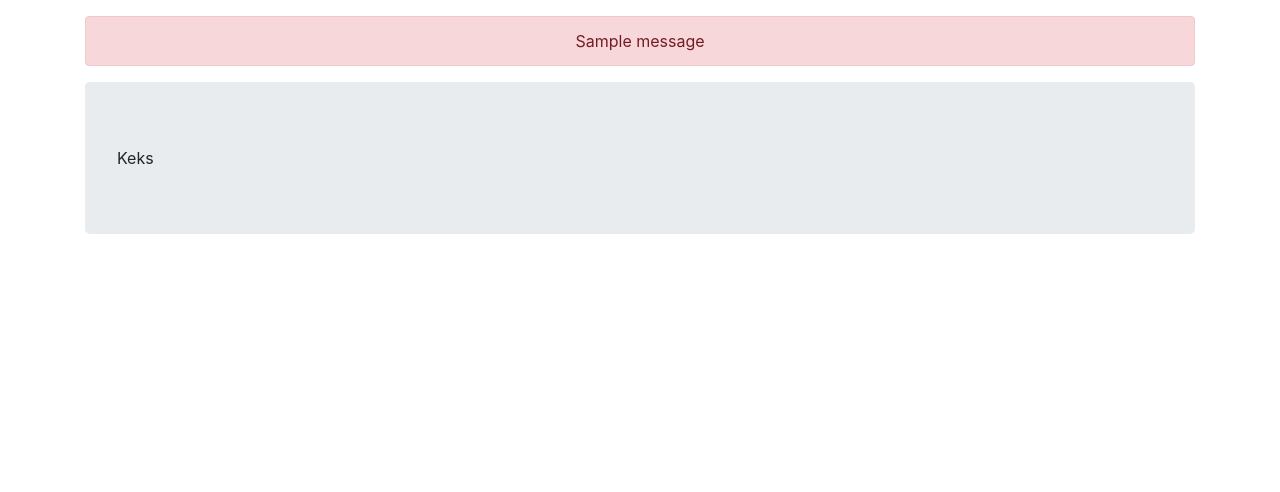
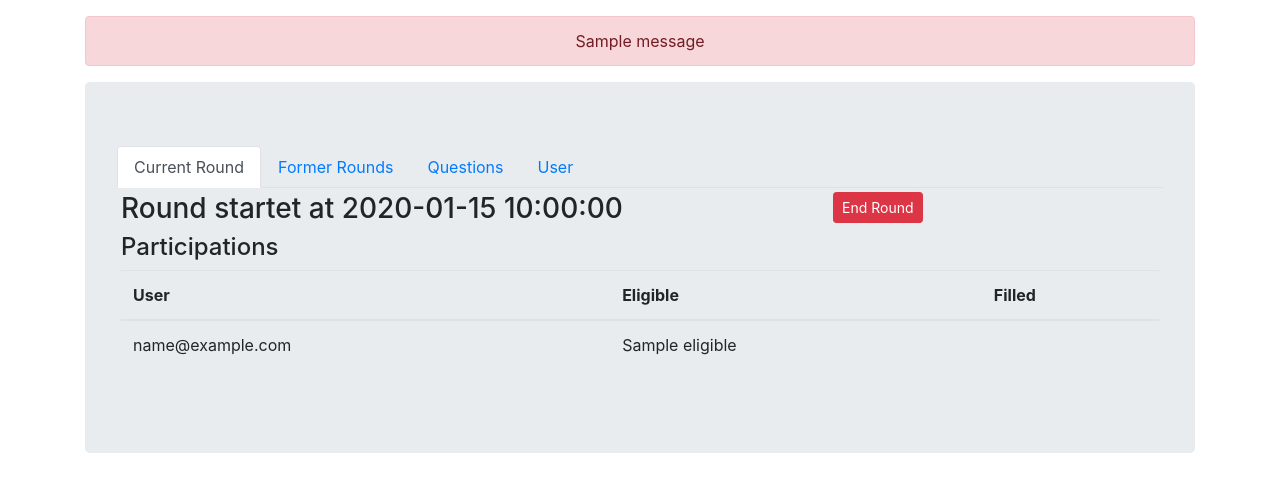
Before and after one commit to NemoNessuno/SecretSanta, a Flask app: template templates/admin.html in a window 1280 px wide. Shown: the part 34-526 px from the top of the page. Run offline with Flask 2, Linux system fonts and the light colour scheme; the template is opened without the code that fills it: most values are stand-ins (such as "Sample title", 1, 10 or a date in 2020); one stand-in notice (Sample message) is shown; parts of the project's set-up code (start-up, migrations or seed data) failed here and were passed over; some libraries are stand-ins or nearby versions.

Commit message:
Admin Page

```diff
--- a/main.py
+++ b/main.py
@@ -1,13 +1,15 @@
+from functools import wraps
+from itertools import ifilter
 from random import shuffle
 
-from flask import Flask, render_template, redirect, url_for, flash
+from flask import Flask, render_template, redirect, url_for, flash, request
 from flask_babel import Babel, gettext
 from flask_login import LoginManager, login_required, \
     login_user, logout_user, current_user
 
 from db_handler import db_session
 from forms import LoginForm, SignUpForm
-from models import User, Round, Participation
+from models import User, Round, Participation, Question, Description
 
 # Initialize the base app and load the config
 app = Flask(__name__)
@@ -36,6 +38,16 @@
     return redirect(url_for('login'))
 
 
+def admin_required(func):
+    @wraps(func)
+    def decorated_view(*args, **kwargs):
+        if not current_user.is_admin():
+            return unauthorized()
+        return func(*args, **kwargs)
+
+    return decorated_view
+
+
 @app.route("/logout")
 def logout():
     logout_user()
@@ -62,18 +74,75 @@
 @app.route("/", methods=['GET', 'POST'])
 @login_required
 def index():
-    cur_rounds = db_session.query(Round).filter(Round.running).all()
+    cur_rounds = get_cur_round()
     if len(cur_rounds) > 0:
-        participation = db_session.query(Participation).filter(Participation.round_id == cur_rounds[0].id)
+        participations = db_session.query(Participation).filter(Participation.round_id == cur_rounds[0].id).all()
+        if not any([participation.description.user_id == current_user.email for participation in participations]):
+            db_session.add(
+                Participation(
+                    cur_round=cur_rounds[0],
+                    description=Description(
+                        user=current_user)
+                ))
+            db_session.commit()
     else:
         flash(gettext("There is currently no active round!"))
     return render_template('index.html', active=0)
 
 
+def get_cur_round():
+    cur_rounds = db_session.query(Round).filter(Round.running).all()
+    return cur_rounds
+
+
 @app.route("/admin")
+@admin_required
 @login_required
 def admin():
-    return render_template('admin.html', active=-1)
+    rounds = db_session.query(Round).all()
+    questions = db_session.query(Question).all()
+    users = db_session.query(User).all()
+    current_round = next(ifilter(lambda cur_round: cur_round.running, rounds), None)
+
+    participations = []
+    if current_round is not None:
+        participations = db_session.query(Participation).filter(Participation.round_id == current_round.id).all()
+
+    return render_template('admin.html', active=2,
+                           rounds=rounds,
+                           participations=participations,
+                           current_round=current_round,
+                           questions=questions,
+                           users=users)
+
+
+@app.route("/add_round")
+@admin_required
+@login_required
+def add_round():
+    if len(get_cur_round()) < 1:
+        db_session.add(Round())
+        db_session.commit()
+
+    return redirect(url_for('admin'))
+
+
+@app.route("/edit_user")
+@admin_required
+@login_required
+def edit_user():
+    action = request.args.get('action')
+    user = db_session.query(User).filter(User.email == request.args.get('mail'))[0]
+
+    if user.email != current_user.email:
+        if action == 'admin':
+            user.admin = not user.admin
+            db_session.commit()
+        elif action == 'delete':
+            db_session.delete(user)
+            db_session.commit()
+
+    return redirect(url_for('admin'))
 
 
 @app.route("/description")
@@ -100,6 +169,7 @@
         user = User()
         user.email = form.email.data
         user.password = form.password.data
+        user.admin = len(db_session.query(User).all()) < 1
         user.authenticated = True
         db_session.add(user)
         db_session.commit()
--- a/templates/admin.html
+++ b/templates/admin.html
@@ -1,5 +1,107 @@
 {% extends "layout.html" %}
 {% block title %} {{_('Admin')}} {% endblock %}
 {% block content %}
-Keks
+<!-- Nav tabs -->
+<ul class="nav nav-tabs" role="tablist">
+  <li class="nav-item">
+    <a class="nav-link active" data-toggle="tab" href="#current" role="tab">Current Round</a>
+  </li>
+  <li class="nav-item">
+    <a class="nav-link" data-toggle="tab" href="#former" role="tab">Former Rounds</a>
+  </li>
+  <li class="nav-item">
+    <a class="nav-link" data-toggle="tab" href="#questions" role="tab">Questions</a>
+  </li>
+  <li class="nav-item">
+    <a class="nav-link" data-toggle="tab" href="#user" role="tab">User</a>
+  </li>
+</ul>
+
+<!-- Tab panes -->
+<div class="tab-content p-1">
+  <div class="tab-pane active" id="current" role="tabpanel">
+    <div class="row">
+      <div class="col-8">
+        {% if current_round is not none%}
+        <h3>Round startet at {{ current_round.created_at }}</h3>
+      </div>
+      <div class="col-4">
+        <a class="btn btn-danger btn-sm" href="/add_round" role="button">End Round</a>
+      </div>
+    </div>
+    <div class="row">
+      <div class="col"><h4>Participations</h4></div>
+    </div>
+    <div class="row">
+      <div class="col">
+        <table class="table table-hover">
+          <thead class="thead-default">
+          <tr>
+            <th>User</th>
+            <th>Eligible</th>
+            <th>Filled</th>
+          </tr>
+          </thead>
+          <tbody>
+          {% for participation in participations%}
+          <tr>
+            <td>
+              {{ participation.description.user.email }}
+            </td>
+            <td>
+              {{ participation.eligible }}
+            </td>
+            <td>
+              {{ participation.description.is_filled() }}
+            </td>
+          </tr>
+          {% endfor %}
+          </tbody>
+        </table>
+      </div>
+    </div>
+    {% else %}
+    <p>There is currently no active round!</p>
+    <div class="row">
+      <div class="col">
+        <a class="btn btn-success btn-sm" href="/add_round" role="button">Add Round</a>
+      </div>
+    </div>
+    {% endif %}
+  </div>
+  <div class="tab-pane" id="former" role="tabpanel">{{rounds}}</div>
+  <div class="tab-pane" id="questions" role="tabpanel">{{questions}}</div>
+  <div class="tab-pane" id="user" role="tabpanel">
+    <table class="table table-hover">
+      <thead class="thead-default">
+      <tr>
+        <th>Id</th>
+        <th>Admin</th>
+        <th><p>&nbsp;</p></th>
+      </tr>
+      </thead>
+      <tbody>
+      {% for user in users%}
+      <tr>
+        <td>{{ user.email }}</td>
+        <td>
+          <a class="btn btn-{% if user.admin %}danger{% else %}success{% endif %} btn-sm"
+             href="/edit_user?action=admin&mail={{user.email}}"
+             role="button">
+            Toggle Admin
+          </a>
+        </td>
+        <td>
+          <a class="btn btn-danger btn-sm"
+             href="/edit_user?action=delete&mail={{user.email}}"
+             role="button">
+            Remove User
+          </a>
+        </td>
+      </tr>
+      {% endfor %}
+      </tbody>
+    </table>
+  </div>
+</div>
 {% endblock %}
--- a/templates/layout.html
+++ b/templates/layout.html
@@ -8,11 +8,12 @@
   <link href="{{ url_for('static', filename='css/slick.css') }}" rel="stylesheet" type="text/css">
   <link href="{{ url_for('static', filename='css/slick-theme.css') }}" rel="stylesheet" type="text/css">
   <script src="{{ url_for('static', filename='js/jquery-3.2.1.min.js') }}"></script>
+  <script src="{{ url_for('static', filename='js/bootstrap.bundle.min.js') }}"></script>
 </head>
 <body>
 <div class="container">
   <div class="header clearfix">
-    <nav>
+    <nav role="navigation">
       <ul class="nav nav-pills float-right">
         {% if active > -1 %}
         <li class="nav-item">
@@ -46,7 +47,7 @@
   {% endif %}
   {% endwith %}
   <main role="main">
-    <div class="jumbotron">
+    <div {% if active !=2 %} class="jumbotron" {% endif %}>
       {% block content %}
       {% endblock %}
     </div>
```
Also changed, not shown: models.py (+11 -5 lines), templates/description.html (+1 -12 lines).
